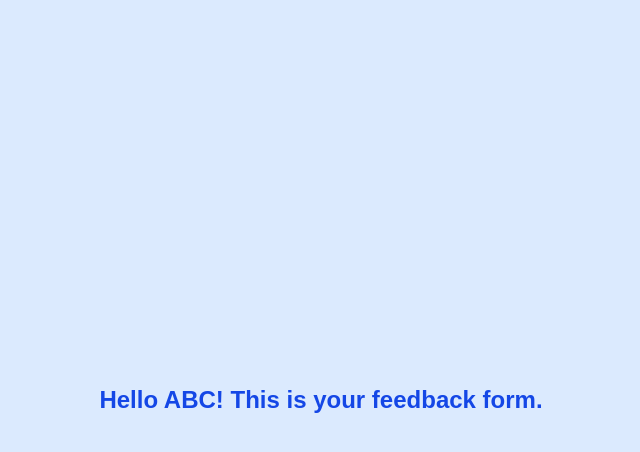
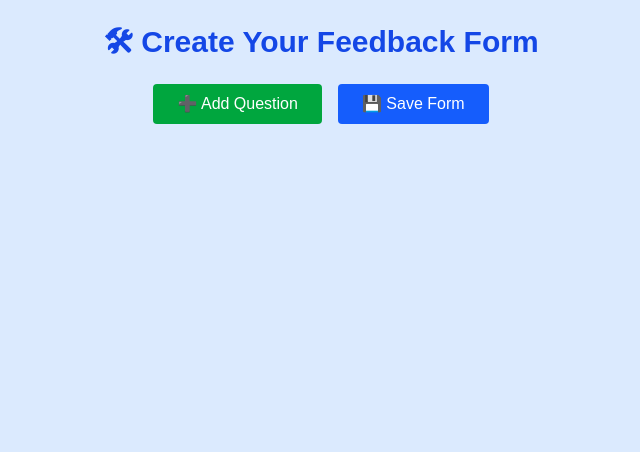
Before and after one commit to aditiapte15/multi-org-feedback, a Next.js app: page /feedback/form/ABC in a window 1280 px wide. Shown: the top 452 px of the page, without its empty margins (319-959 px from the left). Built offline with nearby package versions, Linux system fonts and the light colour scheme.

Commit message:
Linked dynamic feedback form with dashboard and completed registration flow

```diff
--- a/app/feedback/form/[org]/page.js
+++ b/app/feedback/form/[org]/page.js
@@ -1,10 +1,124 @@
+'use client';
+import { useState } from 'react';
 
-export default function OrgFeedbackFormPage({ params }) {
-  const { org } = params;
+export default function OrgFeedbackForm() {
+  const [questions, setQuestions] = useState([]);
+
+  const addQuestion = () => {
+    setQuestions([
+      ...questions,
+      {
+        id: Date.now(),
+        label: '',
+        type: 'text',
+        options: [''],
+        required: false,
+      },
+    ]);
+  };
+
+  const updateQuestion = (index, field, value) => {
+    const updated = [...questions];
+    updated[index][field] = value;
+    setQuestions(updated);
+  };
+
+  const updateOption = (qIndex, optIndex, value) => {
+    const updated = [...questions];
+    updated[qIndex].options[optIndex] = value;
+    setQuestions(updated);
+  };
+
+  const addOption = (qIndex) => {
+    const updated = [...questions];
+    updated[qIndex].options.push('');
+    setQuestions(updated);
+  };
+
+  const handleSubmit = (e) => {
+    e.preventDefault();
+    console.log('Final Form:', questions);
+    alert('Form structure logged in console (mock save)');
+    // In real case: POST to DB with org name
+  };
 
   return (
-    <div className="min-h-screen flex items-center justify-center bg-blue-100 px-4">
-      <h1 className="text-2xl font-bold text-blue-700">Hello {org}! This is your feedback form.</h1>
+    <div className="min-h-screen bg-blue-100 p-6">
+      <h1 className="text-3xl font-bold text-blue-700 mb-6 text-center">🛠 Create Your Feedback Form</h1>
+
+      <form onSubmit={handleSubmit} className="space-y-8 max-w-3xl mx-auto">
+        {questions.map((q, index) => (
+          <div key={q.id} className="bg-white p-6 rounded shadow-md space-y-4">
+            <input
+              type="text"
+              placeholder="Enter your question"
+              value={q.label}
+              onChange={(e) => updateQuestion(index, 'label', e.target.value)}
+              className="w-full px-4 py-2 border rounded text-black"
+              required
+            />
+
+            <select
+              value={q.type}
+              onChange={(e) => updateQuestion(index, 'type', e.target.value)}
+              className="w-full px-4 py-2 border rounded text-black"
+            >
+              <option value="text">Text Input</option>
+              <option value="radio">Multiple Choice (Radio)</option>
+              <option value="checkbox">Checkbox</option>
+            </select>
+
+            {(q.type === 'radio' || q.type === 'checkbox') && (
+              <div className="space-y-2">
+                {q.options.map((opt, optIndex) => (
+                  <input
+                    key={optIndex}
+                    type="text"
+                    value={opt}
+                    onChange={(e) => updateOption(index, optIndex, e.target.value)}
+                    placeholder={`Option ${optIndex + 1}`}
+                    className="w-full px-4 py-2 border rounded text-black"
+                    required
+                  />
+                ))}
+                <button
+                  type="button"
+                  onClick={() => addOption(index)}
+                  className="text-blue-600 hover:underline"
+                >
+                  + Add Option
+                </button>
+              </div>
+            )}
+
+            <label className="text-black">
+              <input
+                type="checkbox"
+                checked={q.required}
+                onChange={(e) => updateQuestion(index, 'required', e.target.checked)}
+                className="mr-2"
+              />
+              Required
+            </label>
+          </div>
+        ))}
+
+        <div className="flex gap-4 justify-center">
+          <button
+            type="button"
+            onClick={addQuestion}
+            className="bg-green-600 text-white px-6 py-2 rounded hover:bg-green-700"
+          >
+            ➕ Add Question
+          </button>
+          <button
+            type="submit"
+            className="bg-blue-600 text-white px-6 py-2 rounded hover:bg-blue-700"
+          >
+            💾 Save Form
+          </button>
+        </div>
+      </form>
     </div>
   );
 }
--- a/app/register/page.js
+++ b/app/register/page.js
@@ -1,15 +1,17 @@
 'use client';
 import { useState } from 'react';
 import Link from 'next/link';
+import  { useRouter } from 'next/navigation';
 export default function RegisterPage() {
   const [orgName, setOrgName] = useState('');
   const [email, setEmail] = useState('');
   const [password, setPassword] = useState('');
-
+  const router = useRouter();
   const handleSubmit = (e) => {
     e.preventDefault();
-    console.log({ orgName, email, password }); // you can store this later
+    console.log({ orgName, email, password });
     alert('Registered successfully!');
+    router.push("/dashboard");
   };
 
   return (
```
